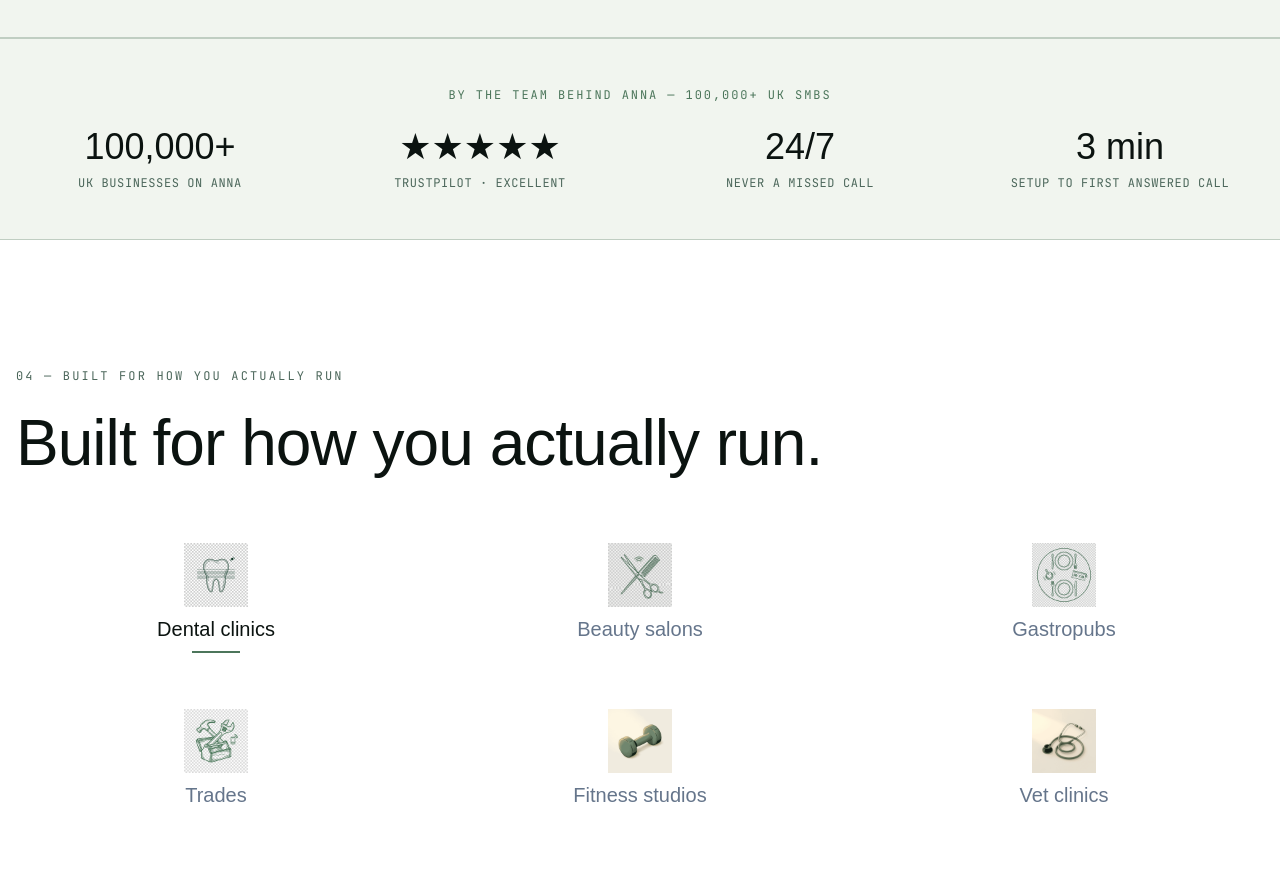
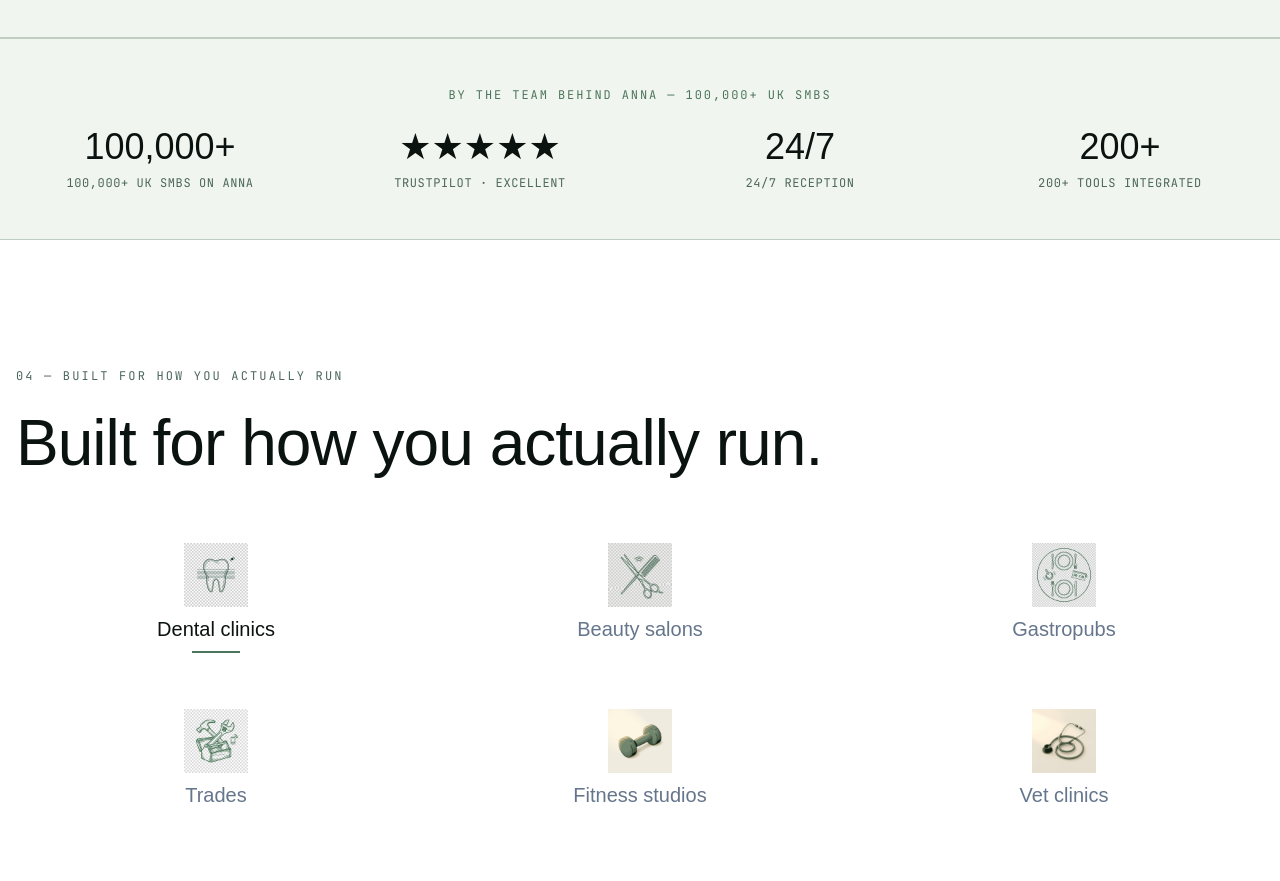
Before and after one commit to nfilippov733/anna-reception, a Next.js app: page / in a window 1280 px wide. Shown: the part 1460-2341 px from the top of the page. Built offline with nearby package versions, Linux system fonts and the light colour scheme; a web font is replaced by a local one.

Commit message:
feat(social-proof): v3 stat labels — outcome-flavoured, no AI

```diff
--- a/src/components/sections/SocialProofLogos.tsx
+++ b/src/components/sections/SocialProofLogos.tsx
@@ -2,10 +2,10 @@ import { Eyebrow } from "@/components/primitives/Eyebrow";
 import { Reveal } from "@/components/primitives/Reveal";
 
 const SIGNALS = [
-  { stat: "100,000+", label: "UK businesses on ANNA" },
+  { stat: "100,000+", label: "100,000+ UK SMBs on ANNA" },
   { stat: "★★★★★", label: "Trustpilot · Excellent" },
-  { stat: "24/7", label: "Never a missed call" },
-  { stat: "3 min", label: "Setup to first answered call" },
+  { stat: "24/7", label: "24/7 reception" },
+  { stat: "200+", label: "200+ tools integrated" },
 ];
 
 export function SocialProofLogos() {
```
